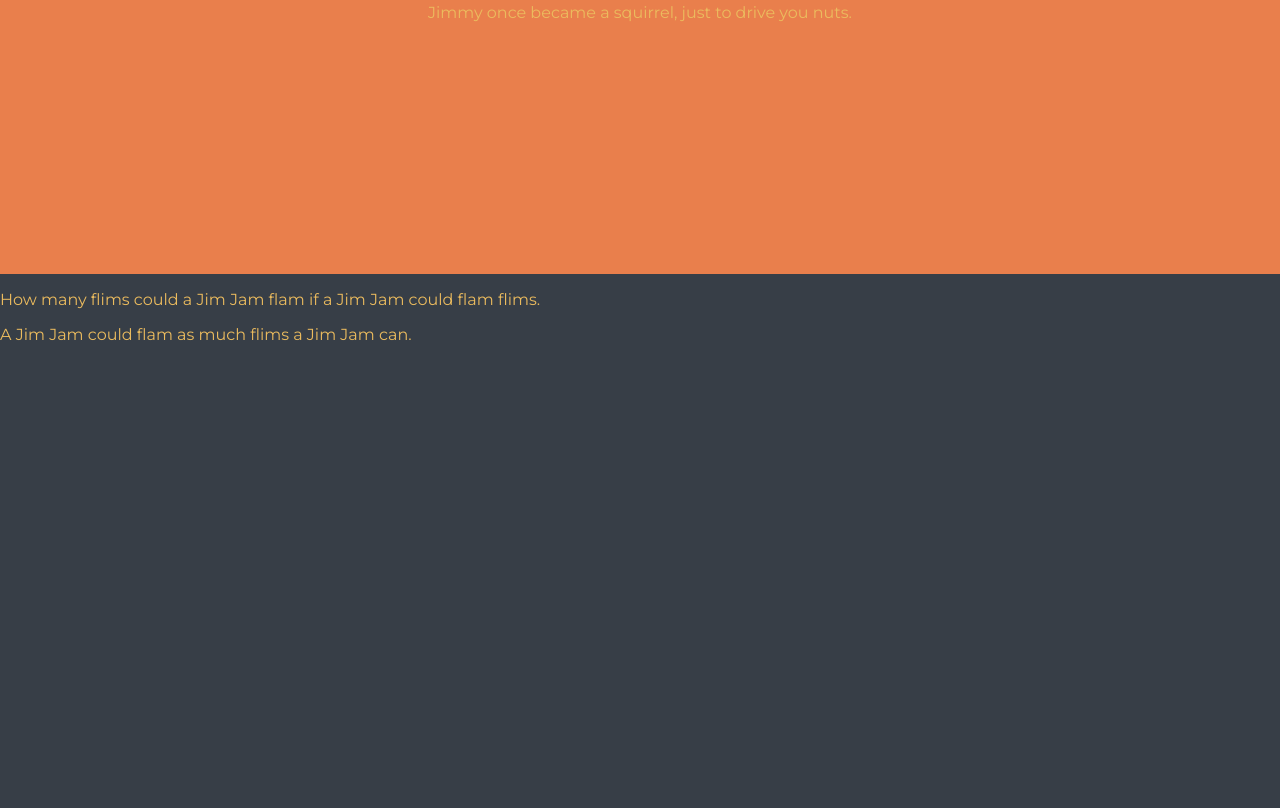
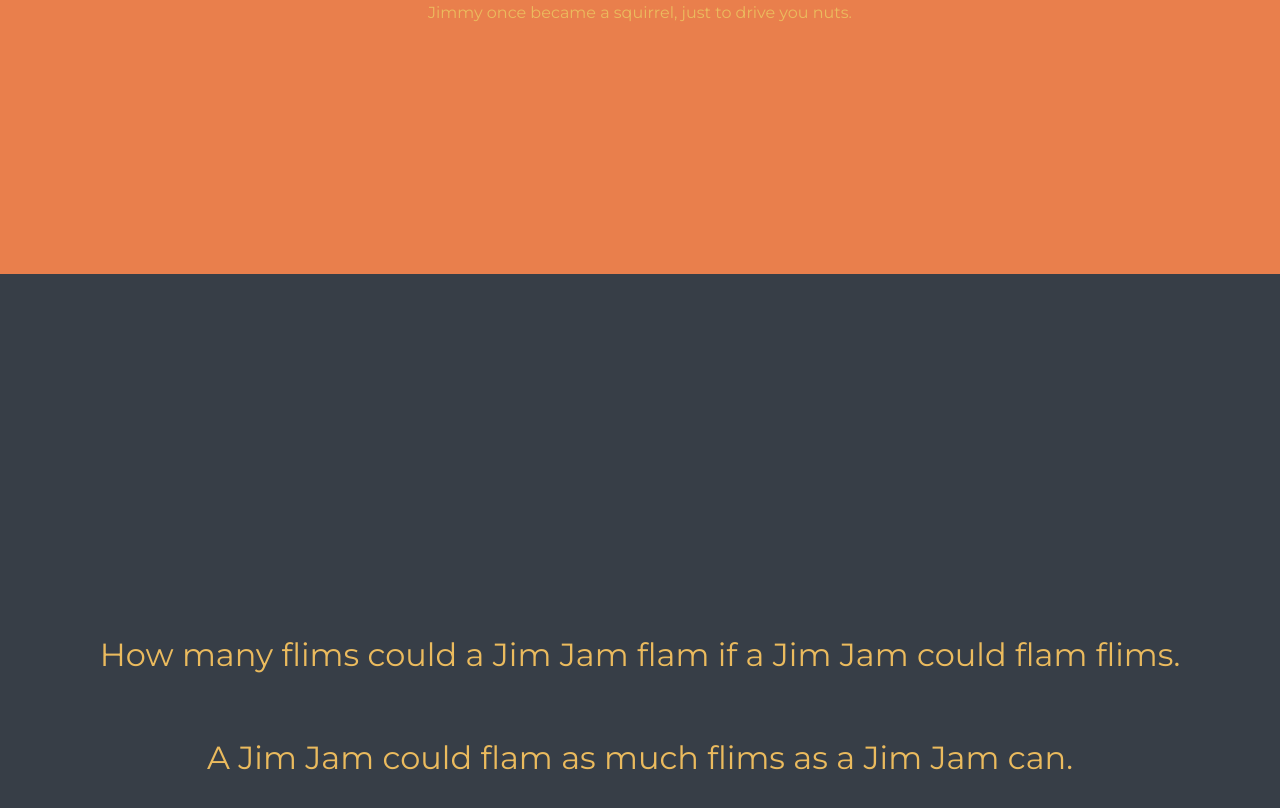
Before and after one commit to mattmatters/jimjam, a plain HTML site: page index.html in a window 1280 px wide. Shown: the part 1406-2214 px from the top of the page. Drawn offline with Linux system fonts and the light colour scheme.

Commit message:
Center poem to pane

```diff
--- a/index.html
+++ b/index.html
@@ -33,12 +33,12 @@
             <img class="jimmy-giraffe" src="static/jimmy-squirrel.png" />
             <p>Jimmy once became a squirrel, just to drive you nuts.</p>
         </section>
-        <section>
+        <section id="poem" class="contain">
             <p>
                 How many flims could a Jim Jam flam if a Jim Jam could flam flims.
             </p>
             <p>
-                A Jim Jam could flam as much flims a Jim Jam can.
+                A Jim Jam could flam as much flims as a Jim Jam can.
             </p>
         </section>
     </body>
--- a/static/style.css
+++ b/static/style.css
@@ -36,6 +36,13 @@ section {
     background-color: #E97F4C;
 }
 
+#poem {
+    display: flex;
+    flex-direction: column;
+    justify-content: center;
+    font-size: 2em;
+}
+
 .contain {
     text-align: center;
     padding-top: 1em;
```
